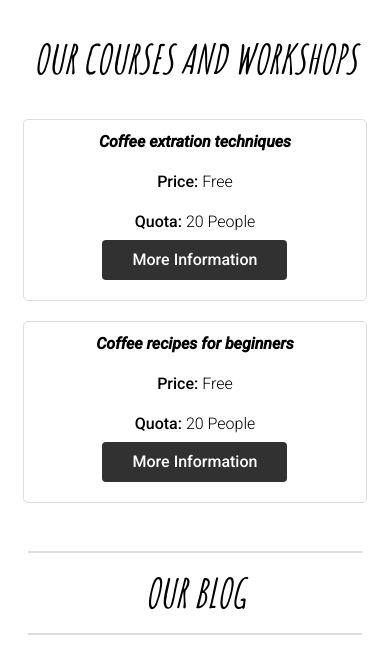
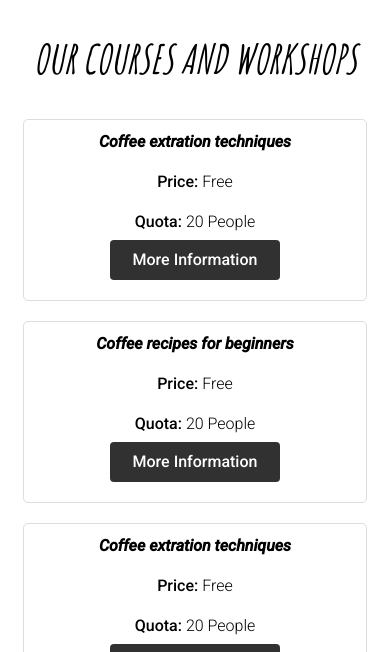
Before and after one commit to chrisvarg/coffeeBlog, a PHP site: page / in a window 390 px wide. Shown: the part 373-1025 px from the top of the page. Run offline with PHP 8.4, Linux system fonts and the light colour scheme.

Commit message:
Responsive desing: main Terminado
corrección del html
añadio el media query de 800px

```diff
--- a/css/main.css
+++ b/css/main.css
@@ -139,6 +139,8 @@ h3{
 .blog-image {
     margin: 0 auto;
     max-width: 350px;
+    border-style: none;
+
 }
 
 .blog-image img {
@@ -155,15 +157,16 @@ h3{
     margin: 1.6rem 0;
 }
 
-.botton-more div{
+
+.botton-more {
+    display: flex;
     color: rgb(255, 255, 255);
     background-color: rgb(51, 29, 29);
     border-radius: .4rem;
     margin: 0 auto;
-    display: flex;
     justify-content: center;
     align-items: center;
-    width: 18.5rem;
+    max-width: 50%;
     height: 4rem;
     padding: .5rem;
     font-weight: 500;
@@ -207,9 +210,9 @@ h3{
     font-weight: 300;
 }
 
-.curses div {
+.curses .botton-more {
     margin-bottom: 2rem;
-    background-color: rgb(49 49 49);;
+    background-color: rgb(49, 49, 49);
 }
 
 
--- a/css/mainDesktop.css
+++ b/css/mainDesktop.css
@@ -1,14 +0,0 @@
-.header-container__bar {
-    display: flex;
-    justify-content: space-between;
-    align-items: center;
-    padding-top: 1rem;
-}
-
-.header-nav {
-    margin-top: 2rem;
-}
-
-.nav-menu__items {
-    margin: 0px;
-}
--- a/css/mainTablet.css
+++ b/css/mainTablet.css
@@ -19,3 +19,86 @@
     padding-bottom: 3rem;
     display:block;
 }
+
+/* MAIN */
+
+
+.main-container {
+    display: flex;
+    margin: 3rem;
+}
+
+.main-blog {
+    margin: 0 auto;
+    flex: 0 0 calc(70% - 3rem);
+}
+
+.main-blog h2 {
+    border: 0;
+}
+
+.blog {
+    margin: 0 auto;
+    border-bottom: .1rem solid #ddd;
+    margin-bottom: 2rem;
+    display: flex;
+}
+
+.blog-image {
+    margin: 0 auto;
+    flex: 0 0 calc(50% - 2rem);
+}
+
+/* .blog-image image {
+} */
+
+.blog-contain {
+    flex: 0 0 calc(50%);
+    margin: 0 auto;
+}
+
+.blog-contain h3 {
+    margin: 0;
+}
+
+.blog-contain p {
+    padding: 0;
+}
+
+.botton-more {
+    margin: 0 auto;
+    margin-bottom: 2rem;
+}
+
+.main-sidebar {
+    flex: 1 1 calc(30%);
+    order: 2;
+}
+
+.curses {
+    border: none;
+    border-bottom: .1rem solid #ddd;
+}
+
+.curses .botton-more {
+    margin-bottom: 0;
+    height: 5rem;
+    margin-bottom: 2.15rem;
+}
+
+@media(min-width: 800px) {
+    .header-container__bar {
+        display: flex;
+        justify-content: space-between;
+        align-items: center;
+        padding-top: 1rem;
+    }
+
+    .header-nav {
+        margin-top: 2rem;
+    }
+
+    .nav-menu__items {
+        margin: 0px;
+    }
+}
--- a/index.html
+++ b/index.html
@@ -9,7 +9,6 @@
     <link href="https://fonts.googleapis.com/css2?family=Amatic+SC:wght@400;700&family=Fira+Sans:ital,wght@0,200;0,300;0,400;0,500;0,600;1,100;1,200;1,300;1,400;1,500&family=Roboto:ital,wght@0,300;0,400;0,500;1,100;1,300;1,400;1,500&display=swap" rel="stylesheet">
     <link rel="stylesheet" href="css/main.css">
     <link rel="stylesheet" href="css/mainTablet.css" media="screen and (min-width:600px)">
-    <link rel="stylesheet" href="css/mainDesktop.css" media="screen and (min-width:800px)">
 </head>
 <body>
     <header class="site-header">
@@ -45,45 +44,57 @@
                     </figure>
                     <div class="blog-contain">
                         <h3>TYPES OF COFFEE BEANS</h3>
-                        <p>Lorem ipsum dolor sit amet consectetur adipisicing elit. Mollitia, voluptatum quo a excepturi doloribus eaque neque repudiandae maiores quaerat. Aliquid nostrum itaque iusto odio voluptate assumenda ratione dolor odit voluptates.
-                        Ipsam sint similique, ex impedit magni vitae harum! Qui magnam illo sed culpa.</p>
+                        <p>Lorem ipsum dolor sit amet consectetur adipisicing elit. Mollitia, voluptatum quo a excepturi doloribus eaque neque repudiandae maiores quaerat. Aliquid nostru itaque odio voluptate assumenda ratione dolor odit voluptates.</p>
+                        <a class="botton-more" href="">
+                            Read More
+                        </a>
                     </div>
-                    <a class="botton-more" href="">
-                        <div>Read More</div>
-                    </a>
                 </article>
-
                 <article class="blog">
                     <figure class="blog-image">
                         <img src="https://images.unsplash.com/photo-1506815181983-292770fc39f2?ixid=MXwxMjA3fDB8MHxwaG90by1wYWdlfHx8fGVufDB8fHw%3D&ixlib=rb-1.2.1&auto=format&fit=crop&w=750&q=80" alt="">
                     </figure>
                     <div class="blog-contain">
                         <h3>THREE DELICIOUS RECIPES FOR COFFEE</h3>
-                        <p>Lorem ipsum dolor sit amet consectetur adipisicing elit. Mollitia, voluptatum quo a excepturi doloribus eaque neque repudiandae maiores quaerat. Aliquid nostrum itaque iusto odio voluptate assumenda ratione dolor odit voluptates.
-                        Ipsam sint similique, ex impedit magni vitae harum! Qui magnam illo sed culpa.</p>
+                        <p>Lorem ipsum dolor sit amet consectetur adipisicing elit. Mollitia, voluptatum quo a excepturi doloribus eaque neque repudiandae maiores quaerat. Aliquid nostru itaque odio voluptate assumenda ratione dolor odit voluptates.</p>
+                        <a class="botton-more" href="">
+                            <div>Read More</div>
+                        </a>
                     </div>
-                    <a class="botton-more" href="">
-                        <div>Read More</div>
-                    </a>
                 </article>
-
                 <article class="blog">
                     <figure class="blog-image">
                         <img src="https://img1.mashed.com/img/gallery/coffee-mistakes-youre-probably-making-at-home/intro-1594766282.jpg" alt="">
                     </figure>
                     <div class="blog-contain">
                         <h3>BENEFITS OF COFFEE</h3>
-                        <p>Lorem ipsum dolor sit amet consectetur adipisicing elit. Mollitia, voluptatum quo a excepturi doloribus eaque neque repudiandae maiores quaerat. Aliquid nostrum itaque iusto odio voluptate assumenda ratione dolor odit voluptates.
-                        Ipsam sint similique, ex impedit magni vitae harum! Qui magnam illo sed culpa.</p>
+                        <p>Lorem ipsum dolor sit amet consectetur adipisicing elit. Mollitia, voluptatum quo a excepturi doloribus eaque neque repudiandae maiores quaerat. Aliquid nostru itaque odio voluptate assumenda ratione dolor odit voluptates.</p>
+                        <a class="botton-more" href="">
+                            <div>Read More</div>
+                        </a>
                     </div>
-                    <a class="botton-more" href="">
-                        <div>Read More</div>
-                    </a>
                 </article>
             </div>
-            <div class="main-sidebar">
+            <aside class="main-sidebar">
                 <h2 class="sidebar-tittle">OUR COURSES AND WORKSHOPS</h2>
                 <ul class="list-curses">
+                    <li class="curses">
+                        <h4>Coffee extration techniques</h4>
+                        <p>Price: <span>Free</span></p>
+                        <p>Quota: <span>20 People</span></p>
+                        <a class="botton-more" href="">
+                            More Information
+                        </a>
+                    </li>
+
+                    <li class="curses">
+                        <h4>Coffee recipes for beginners</h4>
+                        <p>Price: <span>Free</span></p>
+                        <p>Quota: <span>20 People</span></p>
+                        <a class="botton-more" href="">
+                            <div>More Information</div>
+                        </a>
+                    </li>
                     <li class="curses">
                         <h4>Coffee extration techniques</h4>
                         <p>Price: <span>Free</span></p>
@@ -101,7 +112,7 @@
                         </a>
                     </li>
                 </ul>
-            </div>
+            </aside>
         </div>
     </main>
 
```
